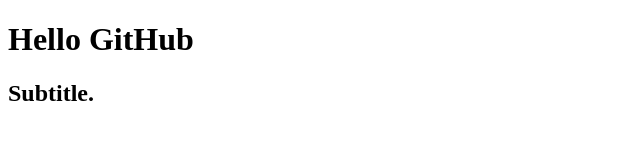
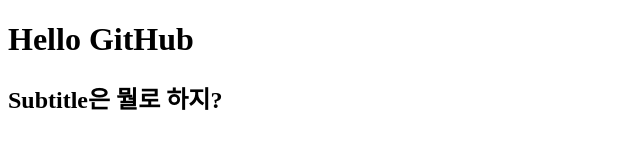
Before and after one commit to sherwoo/talkme, a plain HTML site: page index.html in a window 1280 px wide. Shown: the whole page, without its empty margins (0-640 px from the left). Drawn offline with Linux system fonts and the light colour scheme.

Commit message:
내용 추가

```diff
--- a/index.html
+++ b/index.html
@@ -7,6 +7,6 @@
     </head>
     <body>
         <h1>Hello GitHub</h1>
-        <h2>Subtitle.</h2>
+        <h2>Subtitle은 뭘로 하지?</h2>
     </body>
 </html>
```
